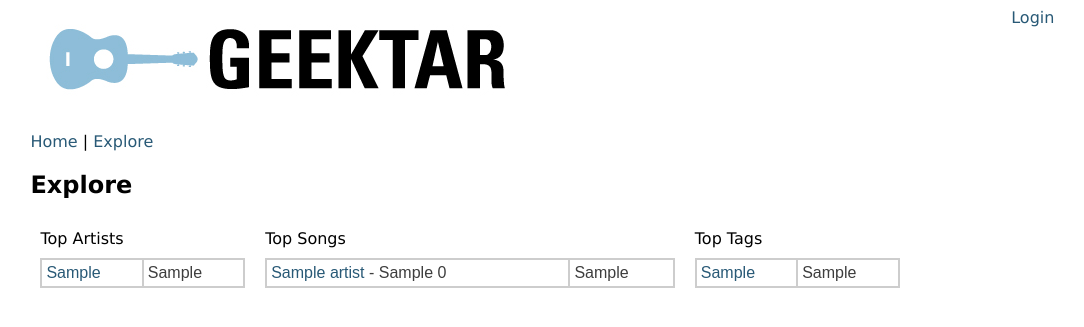
After one commit to slilburn/geektar, a Django app: template templates/explore.html in a window 1280 px wide. The commit adds this page. Shown: the top 327 px of the page, without its empty margins (104-1188 px from the left). Run offline with Django 3.2, Linux system fonts and the light colour scheme; the template is opened without the code that fills it: most values are stand-ins (such as "Sample title", 1, 10 or a date in 2020).

Commit message:
Added Explore and view tag.

```diff
--- a/static/css/base.css
+++ b/static/css/base.css
@@ -80,3 +80,7 @@ a:hover {
 #id_password {
     width: 140px;
 }
+
+#footer {
+    margin-top: 80%;
+}
--- a/static/css/tables.css
+++ b/static/css/tables.css
@@ -3,7 +3,6 @@ table.tablesorter {
 	font-family:arial;
 	background-color: #CDCDCD;
 	margin:10px 0pt 15px;
-	font-size: 8pt;
 	width: 100%;
 	text-align: left;
 }
--- a/templates/base.html
+++ b/templates/base.html
@@ -44,21 +44,15 @@
 <div id = "content">
 <span id="navmenu">
 <a href="/">Home</a> |
-{% if request.user.authenticated %}
+{% if request.user.is_authenticated %}
 <a href="/user/{{request.user.username}}/">Profile</a> |
 {% endif %}
-<a href="/top/artists/">Top Artists</a>
+<a href="/explore/">Explore</a>
 </span>
     {% block content %}
 
     {% endblock %}
 </div>
-    {% block footer %}
-
-    {% endblock %}
-</div>
-<div style="margin-top:300px;" id="footer" align="center">
-Made by <a href="http://twitter.com/atroche">Alistair Roche</a>
 </div>
 </body>
 </html>
--- /dev/null
+++ b/templates/explore.html
@@ -0,0 +1,45 @@
+{% extends "base.html" %}
+{% block content %}
+<h2>Explore</h2>
+<div>
+<div style="float: left; padding: 10px; width:20%;">
+Top Artists
+<table class="tablesorter">
+{% for artist_count in top_artists %}
+<tr>
+    <td><a href="/artist/{{artist_count.0}}">{{artist_count.0}}</a></td>
+    <td>{{artist_count.1}}</td>
+</tr>
+{% endfor %}
+</table>
+</div>
+<div style="float: left; padding: 10px; width:40%;">
+Top Songs
+<table class="tablesorter">
+{% for song_count in top_songs %}
+<tr>
+    <td>
+    <a href="/artist/{{song_count.0.artist}}/">
+    {{song_count.0.artist}}
+    </a> - {{song_count.0.title}}
+    </td>
+    <td>{{song_count.1}}</td>
+</tr>
+{% endfor %}
+</table>
+</div>
+
+<div style="float: left; padding: 10px; width:20%;">
+Top Tags
+<table class="tablesorter">
+{% for tag_count in top_tags %}
+<tr>
+    <td><a href="/tag/{{tag_count.0}}">{{tag_count.0}}</a></td>
+    <td>{{tag_count.1}}</td>
+</tr>
+{% endfor %}
+</table>
+</div>
+
+</div>
+{% endblock %}
--- a/templates/top_artists.html
+++ b/templates/top_artists.html
@@ -3,7 +3,10 @@
 <div>
 <table class="toplist">
 {% for artist in top_artists %}
-<tr><td>{{artist.0}}</td><td>{{artist.1}}</td></tr>
+<tr>
+<td><a href="/artist/{{artist.0}}/">{{artist.0}}</a></td>
+<td>{{artist.1}}</td>
+</tr>
 {% endfor %}
 </table>
 </ul>
--- a/templates/view_artist.html
+++ b/templates/view_artist.html
@@ -7,13 +7,13 @@ Top Tags
 <table class="tablesorter">
 {% for tag_count in top_tags %}
 <tr>
-    <td>{{tag_count.0}}</td>
+    <td><a href="/tag/{{tag_count.0}}">{{tag_count.0}}</a></td>
     <td>{{tag_count.1}}</td>
 </tr>
 {% endfor %}
 </table>
 </div>
-<div style="float: left; padding: 10px; width:20%;">
+<div style="float: left; padding: 10px; width:40%;">
 Top Songs
 <table class="tablesorter">
 {% for song_count in top_songs %}
--- a/templates/view_user.html
+++ b/templates/view_user.html
@@ -12,11 +12,11 @@ $(document).ready(function()
 {% endblock %}
 {% block content %}
 {% if user_songs %}
-<p>Here are the songs {{user_songs.0.user.username}} plays.</p>
+<h2>User: {{user_songs.0.user.username}}</h2>
 {% include "songs.html" %}
 {% else %}
 <p>
-This user ({{request.user.username}}) hasn't added any songs yet.
+This user hasn't added any songs yet.
 </p>
 {% endif %}
 {% endblock %}
--- a/urls.py
+++ b/urls.py
@@ -22,6 +22,8 @@ urlpatterns = patterns('',
     (r'^delete/$', delete_song),
     (r'^top/artists/$', top_artists),
     (r'^artist/([\w ]+)/$', view_artist),
+    (r'^tag/([\w ]+)/$', view_tag),
+    (r'^explore/$', explore),
 )
 
 if settings.DEBUG:
```
Also changed, not shown: home/views.py (+43 -3 lines), templates/songs.html (+7 -2 lines), templates/view_tag.html (added, +45 -0 lines).
